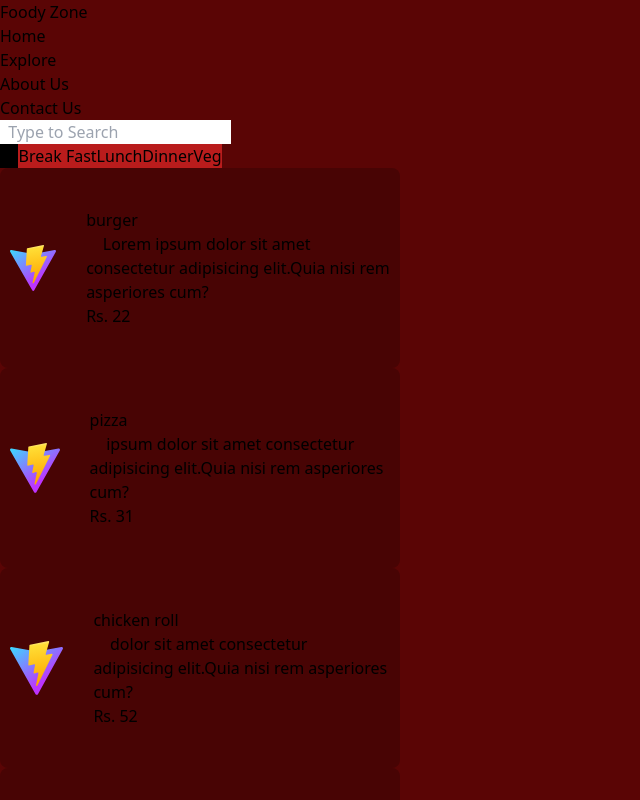
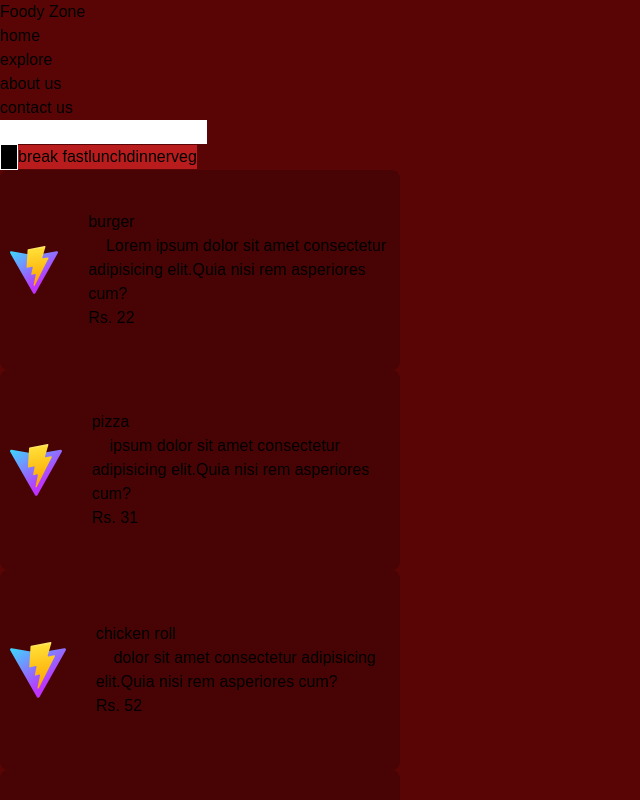
Before and after one commit to samirdhoran2000/foody-zone, a React (Vite) app: page / in a window 1280 px wide. Shown: the top 800 px of the page, without its empty margins (0-640 px from the left). Built offline with nearby package versions, Linux system fonts and the light colour scheme.

Commit message:
change the font and other things

```diff
--- a/src/App.css
+++ b/src/App.css
@@ -0,0 +1,5 @@
+.custom-placeholder::placeholder{
+    color: white;
+    padding-left: 60px;
+
+}
--- a/src/App.jsx
+++ b/src/App.jsx
@@ -1,4 +1,5 @@
 import styled, { keyframes } from "styled-components";
+import  './App.css'
 import {
   searchArray,
   navigationArray,
@@ -12,7 +13,7 @@
   const [filteredData, setFilteredData] = useState(null);
   const [error, setError] = useState(null);
   const [loading, setLoading] = useState(false);
-  const [selectedBtn, setSelectedBtn] = useState("All");
+  const [selectedBtn, setSelectedBtn] = useState("all");
 
   useEffect(() => {
     const fetchFoodData = async () => {
@@ -48,10 +49,10 @@
 
   const filteredFood = (type) => {
     console.log("type is ", type);
-    if (type == "All") {
+    if (type == "all") {
       console.log('filter data is ', data);
       setFilteredData(data);
-      setSelectedBtn("All");
+      setSelectedBtn("all");
       return;
     }
 
@@ -71,8 +72,9 @@
         key={value.id}
         style={{
           backgroundColor: selectedBtn === value.name ? "black" : "#b91c1c",
+          border: selectedBtn === value.name ? "1px solid white" : "none",
         }}
-        className="px-4 py-2 rounded-lg hover:cursor-pointer hover:bg-red-700 active:bg-zinc-900 text-white"
+        className="px-4 py-2 rounded-lg hover:cursor-pointer hover:bg-red-700 active:bg-zinc-900 capitalize text-white"
         onClick={() => {
           filteredFood(value.name);
         }}
@@ -85,7 +87,7 @@
     return (
       <li
         key={value.id}
-        className="px-4 py-2 rounded-lg hover:cursor-pointer hover:bg-zinc-700 active:bg-zinc-900 text-white"
+        className="px-4 py-2 rounded-lg hover:cursor-pointer hover:bg-zinc-700 capitalize active:bg-zinc-900 text-white"
       >
         {value.name}
       </li>
@@ -124,10 +126,13 @@
           </div>
           <div>
             <input
-              className="bg-transparent border-2 border-solid border-black h-8 w-60 rounded-xl px-3"
+              className="bg-transparent border-2 border-solid border-black h-8 w-60 rounded-xl px-3 custom-placeholder"
               type="text"
-              placeholder="  Type to Search"
+              placeholder="Type to Search"
               onChange={searchFood}
+              style={{
+
+              }}
             />
           </div>
         </TopContainer>
--- a/src/components/data.js
+++ b/src/components/data.js
@@ -1,57 +1,57 @@
+const navigationArray = [
+  {
+    id: 1,
+    name: "home",
+  },
+  {
+    id: 2,
+    name: "explore",
+  },
+  {
+    id: 3,
+    name: "about us",
+  },
+  {
+    id: 4,
+    name: "contact us",
+  },
+];
 const searchArray = [
   {
-    name: "All",
+    name: "all",
     id: 1,
   },
   {
-    name: "Break Fast",
+    name: "break fast",
     id: 2,
   },
   {
-    name: "Lunch",
+    name: "lunch",
     id: 3,
   },
   {
-    name: "Dinner",
+    name: "dinner",
     id: 4,
   },
   {
-    name: "Veg",
+    name: "veg",
     id: 5,
   },
 ];
 
-const navigationArray = [
-  {
-    id: 1,
-    name: "Home",
-  },
-  {
-    id: 2,
-    name: "Explore",
-  },
-  {
-    id: 3,
-    name: "About Us",
-  },
-  {
-    id: 4,
-    name: "Contact Us",
-  },
-];
 
 const foodArray = [
   {
     id: 1,
-    type: "Lunch",
     title: "burger",
+    type: searchArray[2]["name"],
     description:
       "Lorem ipsum dolor sit amet consectetur adipisicing elit.Quia nisi rem asperiores cum?",
     amount: 22,
   },
   {
     id: 2,
-    type: "Break Fast",
+    type: searchArray[1]["name"],
     title: "pizza",
     description:
       "ipsum dolor sit amet consectetur adipisicing elit.Quia nisi rem asperiores cum?",
@@ -59,15 +59,15 @@
   },
   {
     id: 3,
-    type: "Lunch",
     title: "chicken roll",
+    type: searchArray[2]["name"],
     description:
       "dolor sit amet consectetur adipisicing elit.Quia nisi rem asperiores cum?",
     amount: 52,
   },
   {
     id: 4,
-    type: "Dinner",
+    type: searchArray[3]["name"],
     title: "chicken roast",
     description:
       " sit amet consectetur adipisicing elit.Quia nisi rem asperiores cum?",
@@ -75,7 +75,7 @@
   },
   {
     id: 5,
-    type: "Break Fast",
+    type: searchArray[1]["name"],
     title: "pani puri",
     description:
       "Lorem ipsum dolor sit amet consectetur adipisicing elit.Quia nisi rem asperiores cum?",
@@ -84,7 +84,7 @@
   {
     id: 6,
     title: "Kachori",
-    type: "veg",
+    type: searchArray[4]['name'],
     description:
       "ipsum dolor sit amet consectetur adipisicing elit.Quia nisi rem asperiores cum?",
     amount: 5,
@@ -92,7 +92,7 @@
   {
     id: 7,
     title: "Panir",
-    type: "veg",
+    type: searchArray[4]['name'],
     description:
       "dolor sit amet consectetur adipisicing elit.Quia nisi rem asperiores cum?",
     amount: 87,
@@ -100,7 +100,7 @@
   {
     id: 8,
     title: "Puran Poli",
-    type: "veg",
+    type: searchArray[4]['name'],
     description:
       "Lorem ipsum dolor sit amet consectetur adipisicing elit.Quia nisi rem asperiores cum?",
     amount: 100,
--- a/src/index.css
+++ b/src/index.css
@@ -4,4 +4,5 @@
 
 body{
     background-color: rgb(90, 5, 5);
+    font-family:  Arial;
 }
```
